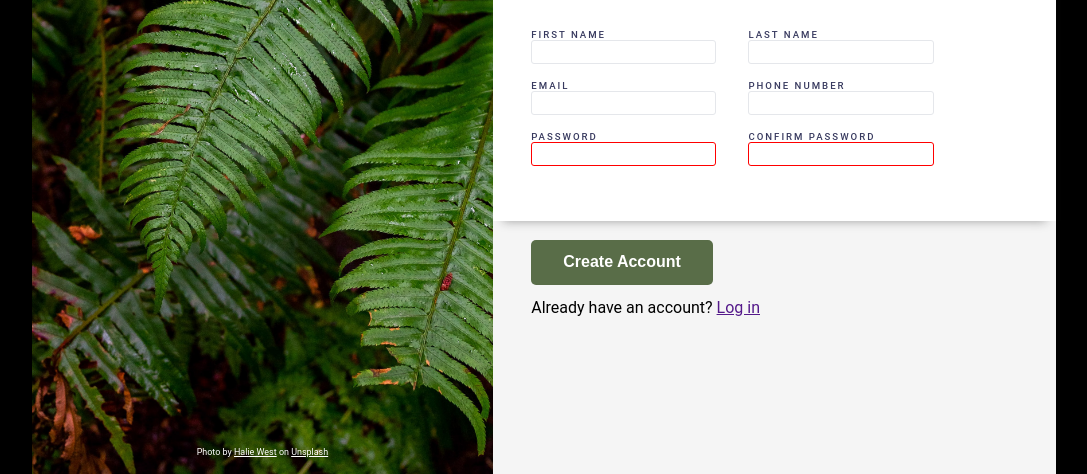
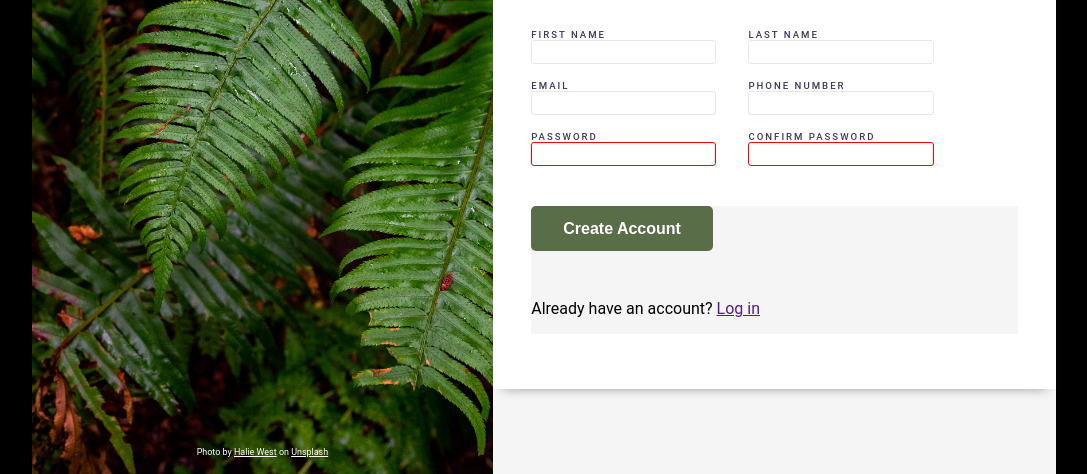
Before and after one commit to Sokolan/sign-up-form, a plain HTML site: page index.html in a window 1280 px wide. Shown: the part 326-800 px from the top of the page, without its empty margins (96-1183 px from the left). Drawn offline with Linux system fonts and the light colour scheme.

Commit message:
Revert "Revert "changes""
This reverts commit e340c4cc4cc786c48f7fd1eac24a0dc1ee10b5b6.

```diff
--- a/index.html
+++ b/index.html
@@ -60,10 +60,12 @@
                         <input type="password" id="confirm-password" name="confirm-password" required>
                     </li>
                 </div>
+                <div class="register-login">
+                    <button type="submit">Create Account</button>
+                    <p class="login">Already have an account? <a href="">Log in</a></p>
+                </div>
             </ul>
         </form>
-        <button type="submit">Create Account</button>
-        <p class="login">Already have an account? <a href="">Log in</a></p>
     </div>
 </body>
 </html>
--- a/style.css
+++ b/style.css
@@ -149,6 +149,13 @@ input:focus {
     background-color: rgb(241, 241, 241);
 }
 
+.register-login {
+    background-color: #f5f5f5;
+    margin-top: 5vh;
+    display: flex;
+    flex-direction: column;
+}
+
 button[type="submit"] {
     background-color: #596D48;
     font-size: min(2vw, 2vh);
@@ -158,12 +165,8 @@ button[type="submit"] {
     border-radius: 5px;
     border: none;
     align-self: flex-start;
-    margin-left: 3vw;
-    margin-top: 1.5vw;
 }
 
 .login {
-    margin-top: 1vw;
-    padding: 0 3vw;
     font-size: min(2vw, 2vh);
 }
```
